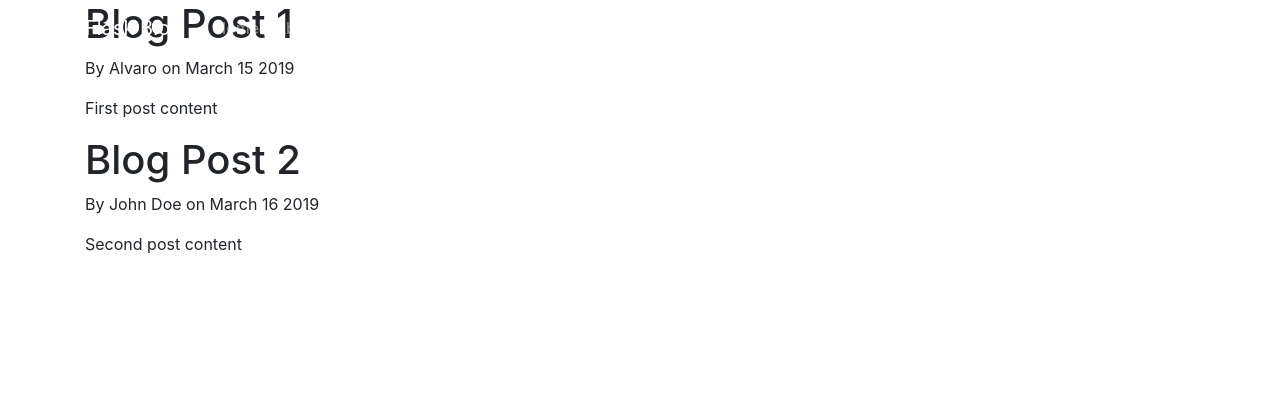
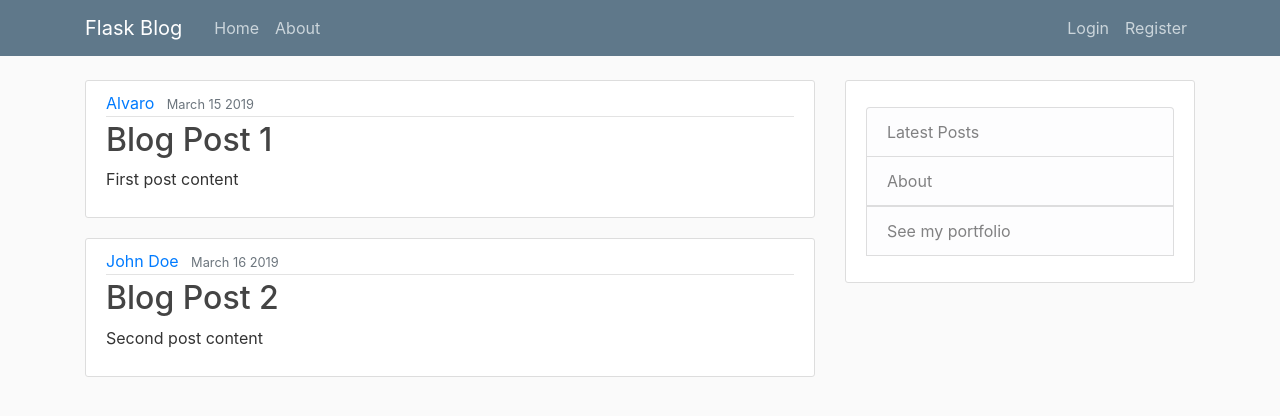
Before and after one commit to alvarorf/flask_blog, a Flask app: page / in a window 1280 px wide. Shown: the top 416 px of the page. Run offline with Flask 2, Linux system fonts and the light colour scheme; some libraries are stand-ins or nearby versions.

Commit message:
Added styling for posts and added a sidebar

```diff
--- a/flaskblog.py
+++ b/flaskblog.py
@@ -1,4 +1,4 @@
-from flask import Flask, render_template
+from flask import Flask, render_template, url_for
 app = Flask(__name__)
 
 posts = [
--- /dev/null
+++ b/static/main.css
@@ -0,0 +1,80 @@
+body {
+    background: #fafafa;
+    color: #333333;
+    margin-top: 5rem;
+  }
+
+  h1, h2, h3, h4, h5, h6 {
+    color: #444444;
+  }
+
+  .bg-steel {
+    background-color: #5f788a;
+  }
+
+  .site-header .navbar-nav .nav-link {
+    color: #cbd5db;
+  }
+
+  .site-header .navbar-nav .nav-link:hover {
+    color: #ffffff;
+  }
+
+  .site-header .navbar-nav .nav-link.active {
+    font-weight: 500;
+  }
+
+  .content-section {
+    background: #ffffff;
+    padding: 10px 20px;
+    border: 1px solid #dddddd;
+    border-radius: 3px;
+    margin-bottom: 20px;
+  }
+
+  .article-title {
+    color: #444444;
+  }
+
+  a.article-title:hover {
+    color: #428bca;
+    text-decoration: none;
+  }
+
+  .article-content {
+    white-space: pre-line;
+  }
+
+  .article-img {
+    height: 65px;
+    width: 65px;
+    margin-right: 16px;
+  }
+
+  .article-metadata {
+    padding-bottom: 1px;
+    margin-bottom: 4px;
+    border-bottom: 1px solid #e3e3e3
+  }
+
+  .article-metadata a:hover {
+    color: #333;
+    text-decoration: none;
+  }
+
+  .article-svg {
+    width: 25px;
+    height: 25px;
+    vertical-align: middle;
+  }
+
+  .account-img {
+    height: 125px;
+    width: 125px;
+    margin-right: 20px;
+    margin-bottom: 16px;
+  }
+
+  .account-heading {
+    font-size: 2.5rem;
+  }
--- a/templates/home.html
+++ b/templates/home.html
@@ -1,8 +1,15 @@
 {% extends "layout.html" %}
 {% block content %}
     {% for post in posts %}
-        <h1>{{ post.title }}</h1>
-        <p>By {{ post.author }} on {{ post.date_posted }}</p>
-        <p>{{ post.content }}</p>
+        <article class="media content-section">
+            <div class="media-body">
+            <div class="article-metadata">
+                <a class="mr-2" href="#">{{ post.author }}</a>
+                <small class="text-muted">{{ post.date_posted }}</small>
+            </div>
+            <h2><a class="article-title" href="#">{{ post.title }}</a></h2>
+            <p class="article-content">{{ post.content }}</p>
+            </div>
+        </article>
     {% endfor %}
 {% endblock content %}
--- a/templates/layout.html
+++ b/templates/layout.html
@@ -6,6 +6,7 @@
 
         <!-- Bootstrap CSS -->
         <link rel="stylesheet" href="https://stackpath.bootstrapcdn.com/bootstrap/4.5.0/css/bootstrap.min.css" integrity="sha384-9aIt2nRpC12Uk9gS9baDl411NQApFmC26EwAOH8WgZl5MYYxFfc+NcPb1dKGj7Sk" crossorigin="anonymous">
+        <link rel="stylesheet" type="text/css" href="{{ url_for('static', filename='main.css') }}">
         {% if title %}
             <title>Flask Blog - {{ title }}</title>
         {% else %}
@@ -35,9 +36,25 @@
             </div>
             </nav>
         </header>
-        <div class="container">
-            {% block content %}{% endblock %}
-        </div>
+
+        <main role="main" class="container">
+            <div class="row">
+              <div class="col-md-8">
+                {% block content %}{% endblock %}
+              </div>
+              <div class="col-md-4">
+                <div class="content-section">
+                  <p class='text-muted'>
+                    <ul class="list-group">
+                      <li class="list-group-item list-group-item-light">Latest Posts</li>
+                      <li class="list-group-item list-group-item-light">About</li>
+                      <a href="https://alvarorf.github.io/cv"><li class="list-group-item list-group-item-light">See my portfolio</li></a>
+                    </ul>
+                  </p>
+                </div>
+              </div>
+            </div>
+          </main>
 
         <!-- Optional JavaScript -->
     <!-- jQuery first, then Popper.js, then Bootstrap JS -->
```
